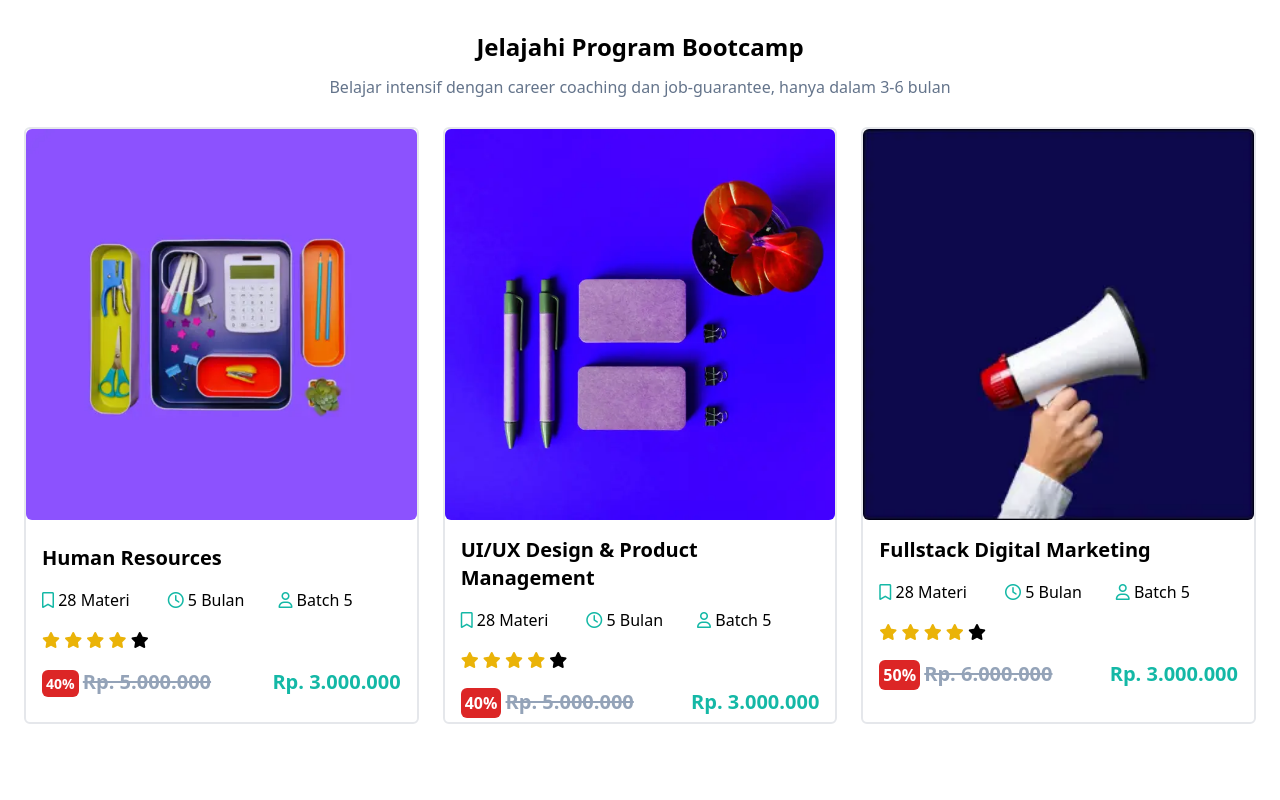
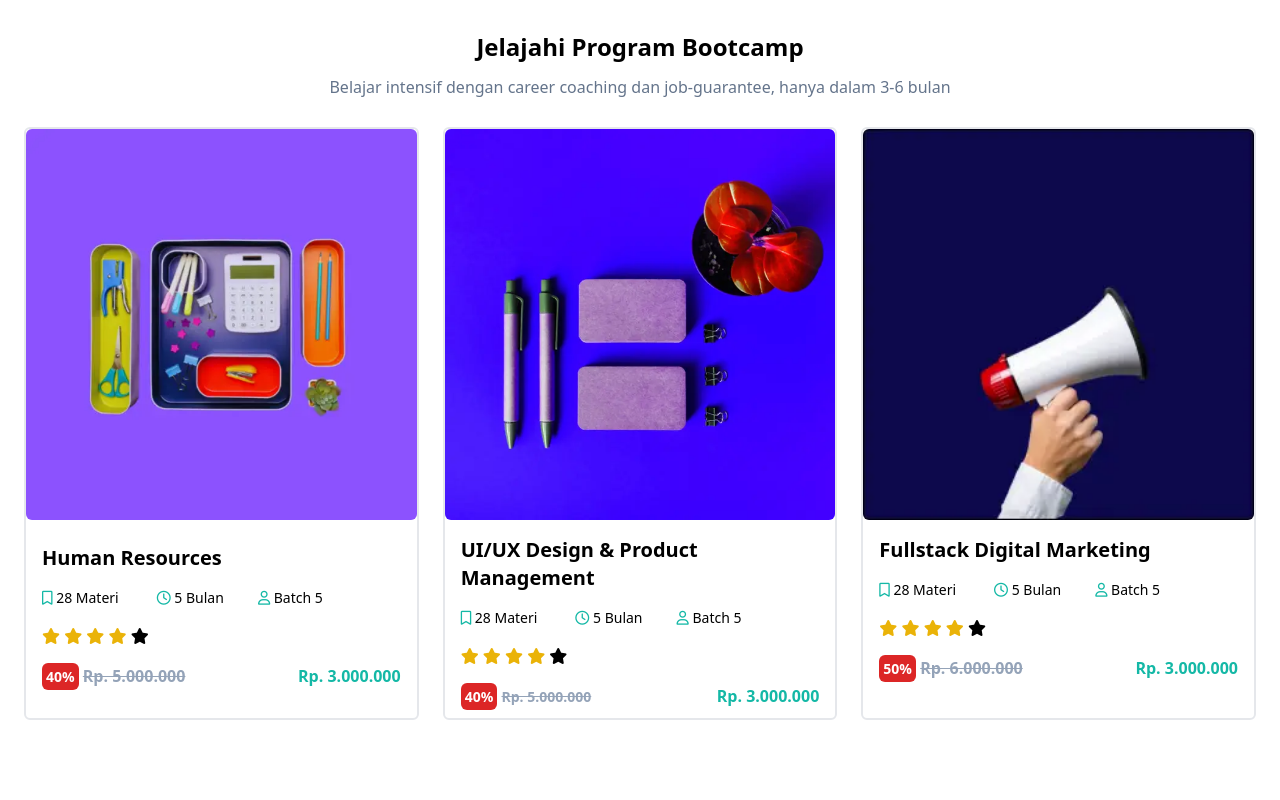
Before and after one commit to HSBC-FSD4-SeeNow/SeeNow-FrontEnd, a website: page src/program-bootcamps.html in a window 1280 px wide. Shown: the part 720-1520 px from the top of the page. Drawn offline with nearby package versions, Linux system fonts and the light colour scheme; files that its build step writes are made by us from their sources.

Commit message:
ubah text size program bootcamp

```diff
--- a/src/program-bootcamps.html
+++ b/src/program-bootcamps.html
@@ -38,7 +38,7 @@
           <div class="hidden md:flex flex-col md:flex-row md:ml-auto mt-3 md:mt-0" id="navbar-collapse">
           <a href="./program-bootcamps.html" class="p-2 lg:px-4 md:mx-2 text-white rounded">Home</a>
           <a href="#" class="p-2 lg:px-4 md:mx-2 text-gray-600 rounded hover:bg-gray-200 hover:text-gray-700 transition-colors duration-300">Program</a>
-          <a href="#" class="p-2 lg:px-4 md:mx-2 text-gray-600 rounded hover:bg-gray-200 hover:text-gray-700 transition-colors duration-300">Video Course</a>
+          <a href="#" class="p-2 lg:px-4 md:mx-2 text-gray-600 rounded hover:bg-gray-200 hover:text-gray-700 transition-colors duration-300">Partnership</a>
           <a href="#" class="p-2 lg:px-4 md:mx-2 text-gray-600 rounded hover:bg-gray-200 hover:text-gray-700 transition-colors duration-300">Corporate</a>
           <a href="#" class="p-2 lg:px-4 md:mx-2 text-teal-600 text-center border border-solid border-teal-600 rounded hover:bg-teal-600 hover:text-white transition-colors duration-300 mt-1 md:mt-0 md:ml-1">Masuk</a>
           <a href="#" class="p-2 lg:px-4 md:mx-2 text-white text-center bg-teal-600 border border-solid border-teal-800 rounded hover:bg-teal-800 hover:text-white transition-colors duration-300 mt-1 md:mt-0 md:ml-1">Daftar</a>
@@ -81,20 +81,20 @@
     <p class="text-md text-slate-500 text-center">Belajar intensif dengan career coaching dan job-guarantee, hanya dalam 3-6 bulan</p>
   </div>
   <div class="grid sm:grid-cols-1 md:grid-cols-2 lg:grid-cols-3 gap-6">
-      <div class="text-md border-2 border-gray-200  rounded-md items-center align-middle center-center pb-4">
-        <div class="mb-6"><img src="images/topik-bootcamp-1.webp" class="rounded-md w-full"></div>
+      <div class="text-md border-2 border-gray-200  rounded-md items-center align-middle center-center pb-6">
+        <div class="mb-6"><img src="images/topik-bootcamp-1.webp" class="rounded-md"></div>
         <div class="font-bold text-xl px-4 my-2 ">Human Resources</div>
         <!-- training info meta -->
         <div class="flex my-4 gap-2.5">
-           <div class="flex-none px-4 text-md gap-1.5">
+           <div class="flex-none px-4 text-sm gap-1.5">
              <span class="fa-regular fa-bookmark text-teal-500"></span>
              <span>28 Materi</span>
            </div>
-           <div class="flex-none px-3 text-md gap-2.5">
+           <div class="flex-none px-3 text-sm gap-2.5">
              <span class="fa-regular fa-clock text-teal-500"></span>
              <span>5 Bulan</span>
            </div>
-           <div class="flex-none flex-nowrap px-3 text-md gap-2.5">
+           <div class="flex-none flex-nowrap px-3 text-sm gap-2.5">
              <span class="fa-regular fa-user text-teal-500"></span>
              <span>Batch 5</span>
            </div>
@@ -109,11 +109,11 @@
          <!-- training harga -->
          <div class="flex mb-1.5 justify-between px-4">
           <div class="flex-none">
-            <span class="text-md text-white font-bold bg-red-600 p-1 rounded-md md:text-sm" >40%</span>
-            <span class="text-xl text-slate-400 font-bold mb-4 line-through">Rp. 5.000.000</span>
+            <span class="text-sm text-white font-bold bg-red-600 p-1 rounded-md md:text-sm" >40%</span>
+            <span class="text-md text-slate-400 font-bold mb-4 line-through">Rp. 5.000.000</span>
           </div>
           <div class="flex-nowrap">
-            <span class="font-bold text-xl text-teal-500 mb-4">Rp. 3.000.000</span>
+            <span class="font-bold text-md text-teal-500 mb-4">Rp. 3.000.000</span>
           </div>
         </div>
 
@@ -123,15 +123,15 @@
         <div class="font-bold text-xl px-4">UI/UX Design & Product Management</div>
         <!-- training info meta -->
         <div class="flex my-4 gap-2.5">
-          <div class="flex-none px-4 text-md gap-1.5">
+          <div class="flex-none px-4 text-sm gap-1.5">
             <span class="fa-regular fa-bookmark text-teal-500"></span>
             <span>28 Materi</span>
           </div>
-          <div class="flex-none px-3 text-md gap-2.5">
+          <div class="flex-none px-3 text-sm gap-2.5">
             <span class="fa-regular fa-clock text-teal-500"></span>
             <span>5 Bulan</span>
           </div>
-          <div class="flex-none flex-nowrap px-3 text-md gap-2.5">
+          <div class="flex-none flex-nowrap px-3 text-sm gap-2.5">
             <span class="fa-regular fa-user text-teal-500"></span>
             <span>Batch 5</span>
           </div>
@@ -146,11 +146,11 @@
         <!-- training harga -->
         <div class="flex mb-1.5 justify-between px-4">
         <div class="flex-none">
-          <span class="text-md text-white font-bold bg-red-600 p-1 rounded-md">40%</span>
-          <span class="text-xl text-slate-400 font-bold mb-4 line-through">Rp. 5.000.000</span>
+          <span class="text-sm text-white font-bold bg-red-600 p-1 rounded-md">40%</span>
+          <span class="text-sm text-slate-400 font-bold mb-4 line-through">Rp. 5.000.000</span>
         </div>
         <div class="flex-nowrap">
-          <span class="font-bold text-xl text-teal-500 mb-4">Rp. 3.000.000</span>
+          <span class="font-bold text-md text-teal-500 mb-4">Rp. 3.000.000</span>
         </div>
       </div>
 
@@ -160,15 +160,15 @@
           <div class="font-bold text-xl px-4">Fullstack Digital Marketing</div>
           <!-- training info meta -->
         <div class="flex my-4 gap-2.5">
-          <div class="flex-none px-4 text-md gap-1.5">
+          <div class="flex-none px-4 text-sm gap-1.5">
             <span class="fa-regular fa-bookmark text-teal-500"></span>
             <span>28 Materi</span>
           </div>
-          <div class="flex-none px-3 text-md gap-2.5">
+          <div class="flex-none px-3 text-sm gap-2.5">
             <span class="fa-regular fa-clock text-teal-500"></span>
             <span>5 Bulan</span>
           </div>
-          <div class="flex-none flex-nowrap px-3 text-md gap-2.5">
+          <div class="flex-none flex-nowrap px-3 text-sm gap-2.5">
             <span class="fa-regular fa-user text-teal-500"></span>
             <span>Batch 5</span>
           </div>
@@ -183,11 +183,11 @@
         <!-- training harga -->
         <div class="flex mb-1.5 justify-between px-4">
          <div class="flex-none">
-           <span class="text-md text-white font-bold bg-red-600 p-1 rounded-md">50%</span>
-           <span class="text-xl text-slate-400 font-bold mb-4 line-through">Rp. 6.000.000</span>
+           <span class="text-sm text-white font-bold bg-red-600 p-1 rounded-md">50%</span>
+           <span class="text-md text-slate-400 font-bold mb-4 line-through">Rp. 6.000.000</span>
          </div>
          <div class="flex-nowrap">
-           <span class="font-bold text-xl text-teal-500 mb-4">Rp. 3.000.000</span>
+           <span class="font-bold text-md text-teal-500 mb-4">Rp. 3.000.000</span>
          </div>
        </div>
       </div>
```
